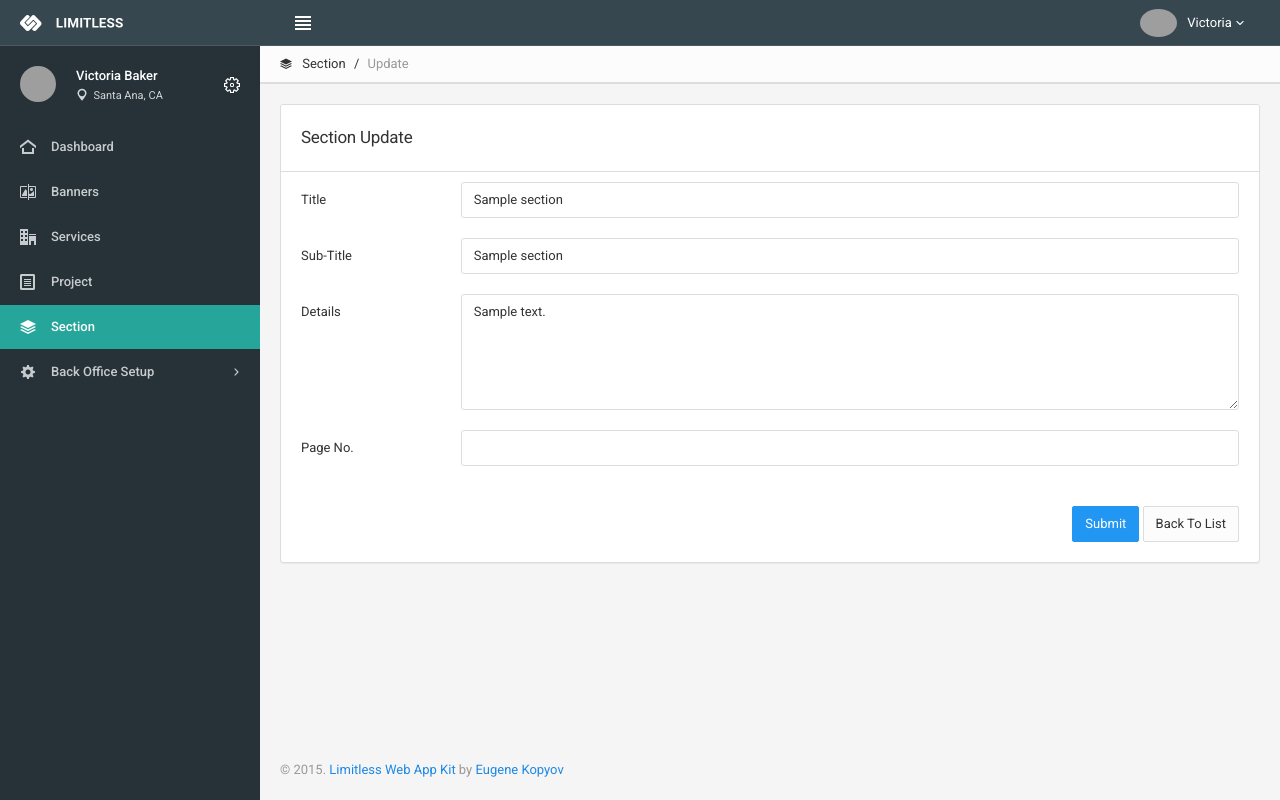
After one commit to bdsuman/portfolio_site_with_admin_panel, a PHP site: page /admin/section/sectionsUpdate.php?section_id=1 in a window 1280 px wide. The commit adds this page. Run offline with PHP 8.4, Linux system fonts and the light colour scheme; tables that the repository leaves empty or names only in its code hold one stand-in row (values such as "Sample post"); style sheets or scripts are compiled from the project's sources; grey boxes are pictures that could not be loaded.

Commit message:
sections insert, update, delete, show all ok

```diff
--- a/admin/includes/navigation.php
+++ b/admin/includes/navigation.php
@@ -7,22 +7,22 @@
             <li class=<?php echo $manuName == 'admin' ? "active" : ''; ?> ><a href="<?php echo $isInternal == true ? '../': '';?>index.php"><i class="icon-home4"></i> <span>Dashboard</span></a></li>
             <li class=<?php echo $manuName == 'banner' ? "active" : ''; ?> ><a href="<?php echo $isInternal == true ? '../banner/': 'banner/';?>bannerList.php"><i class="icon-image-compare"></i> <span>Banners</span></a></li>
             <li class=<?php echo $manuName == 'service' ? "active" : ''; ?>><a href="<?php echo $isInternal == true ? '../service/': 'service/';?>servicesList.php"><i class="icon-office"></i> <span>Services</span></a></li>
-            <li class=<?php echo $manuName == 'category' ? "active" : ''; ?>><a href="<?php echo $isInternal == true ? '../category/': 'category/';?>categoryList.php"><i class="icon-color-sampler"></i> <span>Category</span></a></li>
-            <li class=<?php echo $manuName == 'project' ? "active" : ''; ?>><a href="<?php echo $isInternal == true ? '../project/': 'project/';?>projectsList.php"><i class="icon-file-text"></i> <span>Project</span></a></li>
-            <li><a href="#"><i class="icon-home4"></i> <span>Sections</span></a></li>
+             <li class=<?php echo $manuName == 'project' ? "active" : ''; ?>><a href="<?php echo $isInternal == true ? '../project/': 'project/';?>projectsList.php"><i class="icon-file-text"></i> <span>Project</span></a></li>
+            <li class=<?php echo $manuName == 'section' ? "active" : ''; ?>><a href="<?php echo $isInternal == true ? '../section/': 'section/';?>sectionsList.php"><i class="icon-stack3"></i> <span>Section</span></a></li>
+           <!-- <li><a href="#"><i class="icon-home4"></i> <span>Sections</span></a></li>
             <li><a href="#"><i class="icon-home4"></i> <span>Our Staff</span></a></li>
             <li><a href="#"><i class="icon-home4"></i> <span>Our Clients</span></a></li>
-            <li><a href="#"><i class="icon-home4"></i> <span>Contact Messagea</span></a></li>
+            <li><a href="#"><i class="icon-home4"></i> <span>Contact Messagea</span></a></li>-->
 
             <li>
                 <a href="#"><i class="icon-gear"></i> <span>Back Office Setup</span></a>
                 <ul>
-                    <li><a href="#">Category</a></li>
+                    <li class=<?php echo $manuName == 'category' ? "active" : ''; ?>><a href="<?php echo $isInternal == true ? '../category/': 'category/';?>categoryList.php"><i class="icon-color-sampler"></i> <span>Category</span></a></li>
                     <li><a href="#">Designation</a></li>
                 </ul>
             </li>
 
-            <li>
+            <!-- <li>
                 <a href="#"><i class="icon-stack"></i> <span>Starter kit</span></a>
                 <ul>
                     <li>
@@ -32,7 +32,7 @@
                         </ul>
                     </li>
                 </ul>
-            </li>
+            </li> -->
             <!-- /main -->
 
         </ul>
--- /dev/null
+++ b/admin/section/sectionsUpdate.php
@@ -0,0 +1,175 @@
+<!DOCTYPE html>
+<html lang="en">
+<?php
+	if (basename(__DIR__) != 'admin') {
+		$baseUrl = '../';
+		$isInternal = true;
+	} else {
+		$baseUrl = '';
+		$isInternal = false;
+	}
+ 	include '../includes/head.php';
+?>
+<body>
+
+	<?php include '../includes/mainNav.php'; ?>
+
+	<!-- Page container -->
+	<div class="page-container">
+
+		<!-- Page content -->
+		<div class="page-content">
+
+			<!-- Main sidebar -->
+			<div class="sidebar sidebar-main">
+				<div class="sidebar-content">
+
+					<!-- User menu -->
+					<div class="sidebar-user">
+						<div class="category-content">
+							<div class="media">
+								<a href="#" class="media-left"><img src="<?php echo $isInternal == true ? '../': ' ';?>assets/images/placeholder.jpg" class="img-circle img-sm" alt=""></a>
+								<div class="media-body">
+									<span class="media-heading text-semibold">Victoria Baker</span>
+									<div class="text-size-mini text-muted">
+										<i class="icon-pin text-size-small"></i> &nbsp;Santa Ana, CA
+									</div>
+								</div>
+
+								<div class="media-right media-middle">
+									<ul class="icons-list">
+										<li>
+											<a href="#"><i class="icon-cog3"></i></a>
+										</li>
+									</ul>
+								</div>
+							</div>
+						</div>
+					</div>
+					<!-- /user menu -->
+					<?php $manuName = basename(__DIR__); ?>
+					<?php include '../includes/navigation.php'; ?>
+
+				</div>
+			</div>
+			<!-- /main sidebar -->
+
+
+			<!-- Main content -->
+			<div class="content-wrapper">
+
+				<!-- Page header -->
+				<div class="page-header">
+					<div class="breadcrumb-line">
+						<ul class="breadcrumb">
+							<li><a href="#"><i class="icon-stack3 position-left"></i> Section</a></li>
+							<li class="active">Update</li>
+						</ul>
+					</div>
+				</div>
+				<!-- /page header -->
+
+
+				<!-- Content area -->
+				<div class="content">
+
+					<!-- Basic datatable -->
+					<div class="panel panel-flat">
+						<div class="panel-heading">
+							<h5 class="panel-title">Section Update</h5>
+							<div class="heading-elements">
+								<ul class="icons-list">
+			                		<!-- <li><a data-action="collapse"></a></li>
+			                		<li><a data-action="reload"></a></li>
+			                		<li><a data-action="close"></a></li> -->
+			                	</ul>
+		                	</div>
+						</div>
+
+						<div class="panel-body">
+							<?php
+								require '../controller/dbConfig.php';
+								$section_id = $_GET['section_id'];
+								$getSingleDataQry = "SELECT * FROM sections WHERE id={$section_id}";
+								$getResult = mysqli_query($dbCon, $getSingleDataQry);
+							?>
+							<form class="form-horizontal" action="../controller/SectionController.php" method="post" enctype="multipart/form-data">
+								<fieldset class="content-group mt-10">
+
+									<?php
+										if (isset($_GET['msg'])) {
+									?>
+										<div class="alert alert-success no-border">
+											<button type="button" class="close" data-dismiss="alert"><span>×</span><span class="sr-only">Close</span></button>
+											<span class="text-semibold">Success</span> <?php echo $_GET['msg']; ?>
+										</div>
+									<?php } ?>
+
+
+									<?php
+										foreach ($getResult as $key => $section) {
+									?>
+										<input type="hidden" class="form-control" name="section_id" value="<?php echo $section['id']; ?>">
+
+										<div class="form-group">
+											<label class="control-label col-lg-2" for="title">Title</label>
+											<div class="col-lg-10">
+												<input type="text" class="form-control" id="title" name="title" required value="<?php echo $section['title']; ?>">
+											</div>
+										</div>
+										<div class="form-group">
+											<label class="control-label col-lg-2" for="sub_title">Sub-Title</label>
+											<div class="col-lg-10">
+												<input type="text" class="form-control" id="sub_title" name="sub_title" required value="<?php echo $section['sub_title']; ?>">
+											</div>
+										</div>
+										<div class="form-group">
+											<label class="control-label col-lg-2" for="details">Details</label>
+											<div class="col-lg-10">
+												<textarea rows="5" cols="5" class="form-control" placeholder="Default textarea" id="details" name="details" required><?php echo $section['details']; ?></textarea>
+											</div>
+										</div>
+										<div class="form-group">
+											<label class="control-label col-lg-2" for="page_no">Page No.</label>
+											<div class="col-lg-10">
+												<input type="number" class="form-control" id="page_no" name="page_no" required value="<?php echo $section['page_no']; ?>">
+											</div>
+										</div>
+
+
+
+									<?php } ?>
+								</fieldset>
+
+								<div class="text-right">
+									<button type="submit" class="btn btn-primary" name="updateSection">Submit</button>
+									<a href="sectionsList.php" class="btn btn-default">Back To List </a>
+								</div>
+							</form>
+						</div>
+
+
+					</div>
+					<!-- /basic datatable -->
+
+					<!-- Footer -->
+					<div class="footer text-muted">
+						&copy; 2015. <a href="#">Limitless Web App Kit</a> by <a href="http://themeforest.net/user/Kopyov" target="_blank">Eugene Kopyov</a>
+					</div>
+					<!-- /footer -->
+
+				</div>
+				<!-- /content area -->
+
+			</div>
+			<!-- /main content -->
+
+		</div>
+		<!-- /page content -->
+
+	</div>
+	<!-- /page container -->
+
+	<?php include '../includes/script.php'; ?>
+</body>
+</html>
```
Also changed, not shown: admin/controller/SectionController.php (added, +50 -0 lines), admin/section/sectionsCreate.php (added, +163 -0 lines), admin/section/sectionsDelete.php (added, +15 -0 lines), admin/section/sectionsList.php (added, +164 -0 lines).
